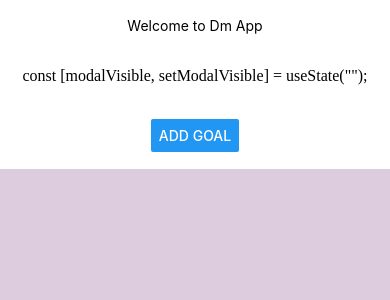
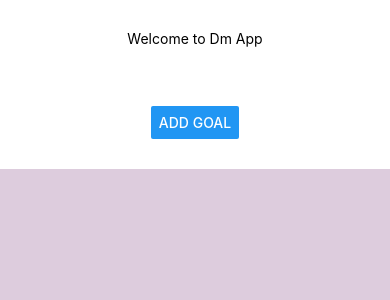
Before and after one commit to Dm807606422/CS5520_Spring2025, a React Native app: screen / in a window 390 px wide. Shown: the top 300 px of the page. Built offline with nearby package versions, Linux system fonts and the light colour scheme.

Commit message:
change main

```diff
--- a/App.tsx
+++ b/App.tsx
@@ -22,7 +22,6 @@ export default function App() {
 
       <View style={styles.topContainer}>
       <Header name = {appName}/>
-  const [modalVisible, setModalVisible] = useState("");
       <Input  shouldFocus={true} inputHandler = {handleInputData} modalVisible = {modalVisible}/>
       <Button  title = "Add Goal" onPress = {() => setModalVisible(true)} />
       </View>
```
